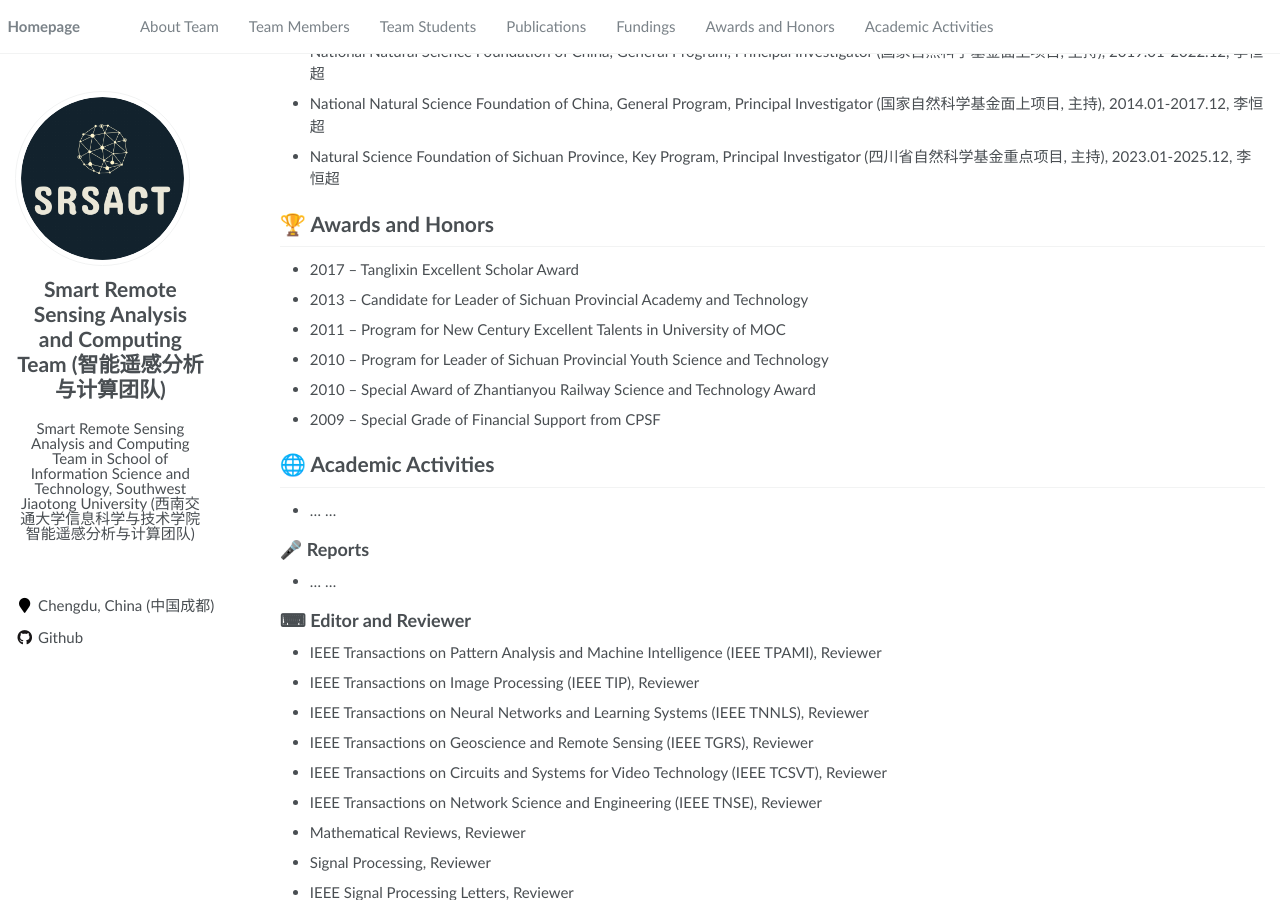
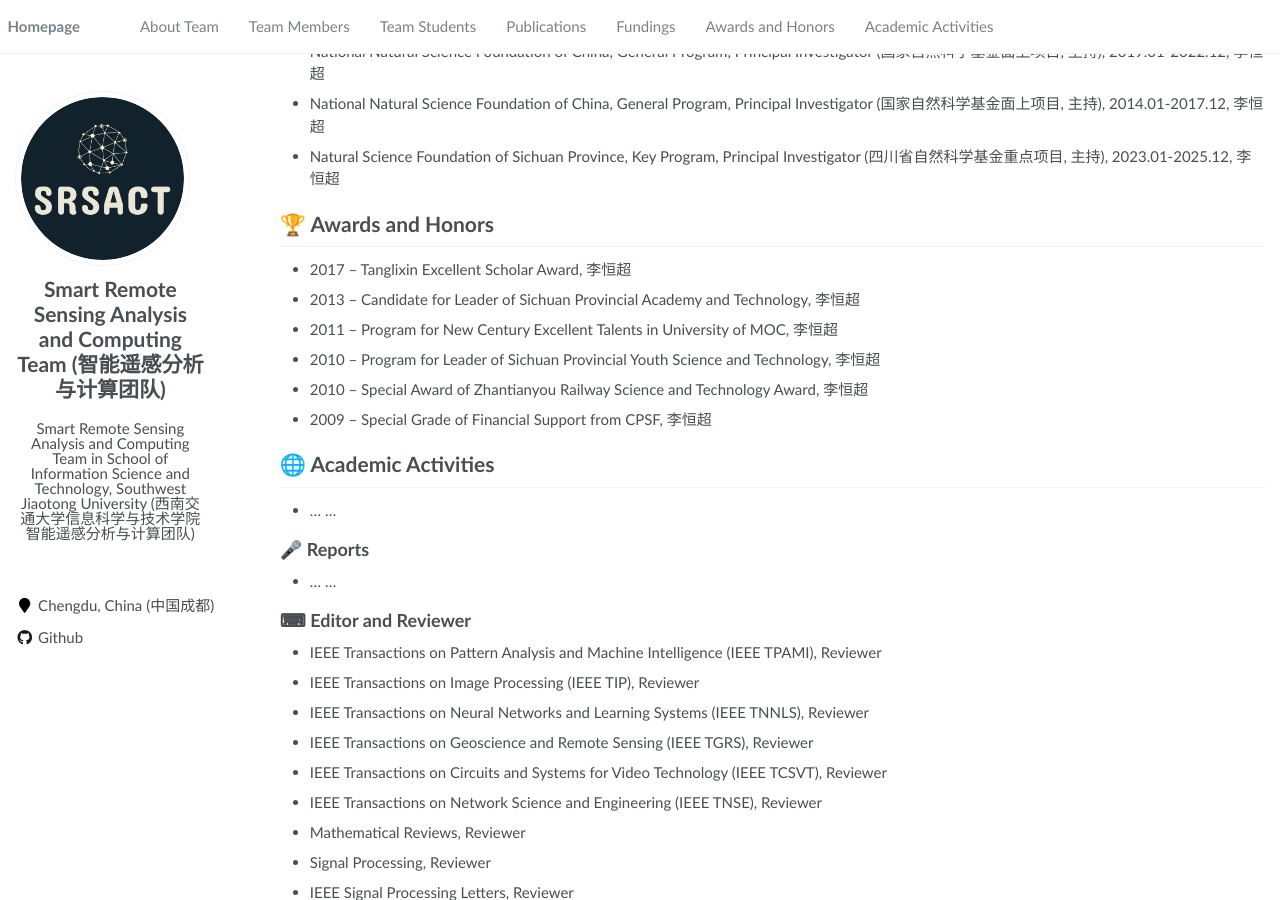
Before and after one commit to srsact/srsact.github.io, a Jekyll site: the page built from pages/about.md, in a window 1280 px wide and 900 px high, scrolled down 3979 px. Built offline with Jekyll 4.4.1, drawn with Linux system fonts in a browser that asks for light colours; a script that is not in the unit is left out; some of the changed text lies outside the part shown.

Commit message:
Update about.md

```diff
--- a/pages/about.md
+++ b/pages/about.md
@@ -165,12 +165,12 @@ Vol. 160, pp. 167-179, 2020. [[PDF]](https://www.sciencedirect.com/science/artic
 - Natural Science Foundation of Sichuan Province, Key Program, Principal Investigator (四川省自然科学基金重点项目, 主持), 2023.01-2025.12, 李恒超
 
 # 🏆 Awards and Honors
-- 2017 – Tanglixin Excellent Scholar Award
-- 2013 – Candidate for Leader of Sichuan Provincial Academy and Technology
-- 2011 – Program for New Century Excellent Talents in University of MOC
-- 2010 – Program for Leader of Sichuan Provincial Youth Science and Technology
-- 2010 – Special Award of Zhantianyou Railway Science and Technology Award
-- 2009 – Special Grade of Financial Support from CPSF
+- 2017 – Tanglixin Excellent Scholar Award, 李恒超
+- 2013 – Candidate for Leader of Sichuan Provincial Academy and Technology, 李恒超
+- 2011 – Program for New Century Excellent Talents in University of MOC, 李恒超
+- 2010 – Program for Leader of Sichuan Provincial Youth Science and Technology, 李恒超
+- 2010 – Special Award of Zhantianyou Railway Science and Technology Award, 李恒超
+- 2009 – Special Grade of Financial Support from CPSF, 李恒超
 
 
 # 🌐 Academic Activities
```
Also changed, not shown: other parts of pages/about.md (+1 -1 lines).
